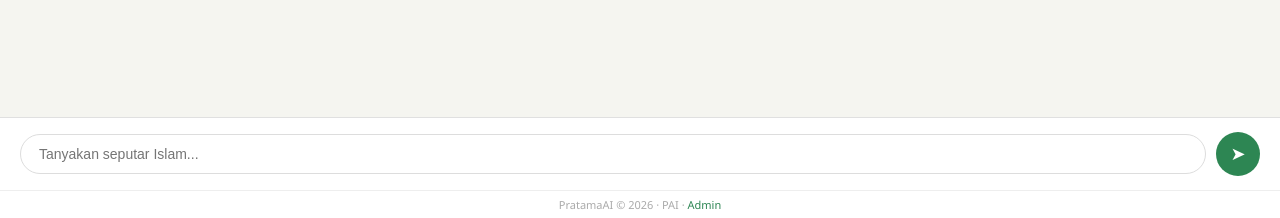
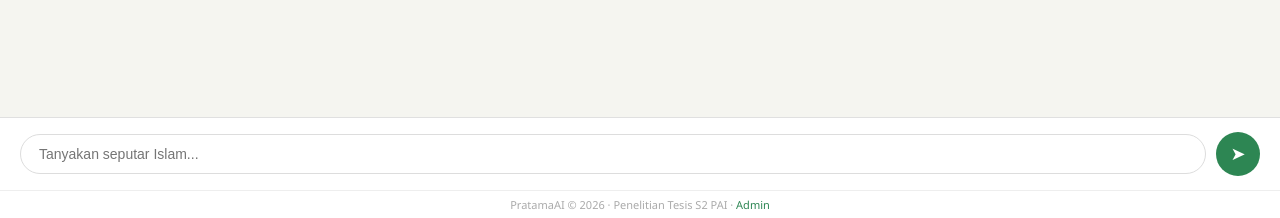
Before and after one commit to ibnu12345/pratama-ai, a Flask app: page / in a window 1280 px wide. Shown: the part 582-800 px from the top of the page. Run offline with Flask 3, Linux system fonts and the light colour scheme.

```diff
--- a/templates/index.html
+++ b/templates/index.html
@@ -103,7 +103,7 @@
     </div>
 
     <div class="footer">
-        PratamaAI &copy; 2026 &middot; PAI &middot; <a href="/admin">Admin</a>
+        PratamaAI &copy; 2026 &middot; Penelitian Tesis S2 PAI &middot; <a href="/admin">Admin</a>
     </div>
 
     <script>
```
